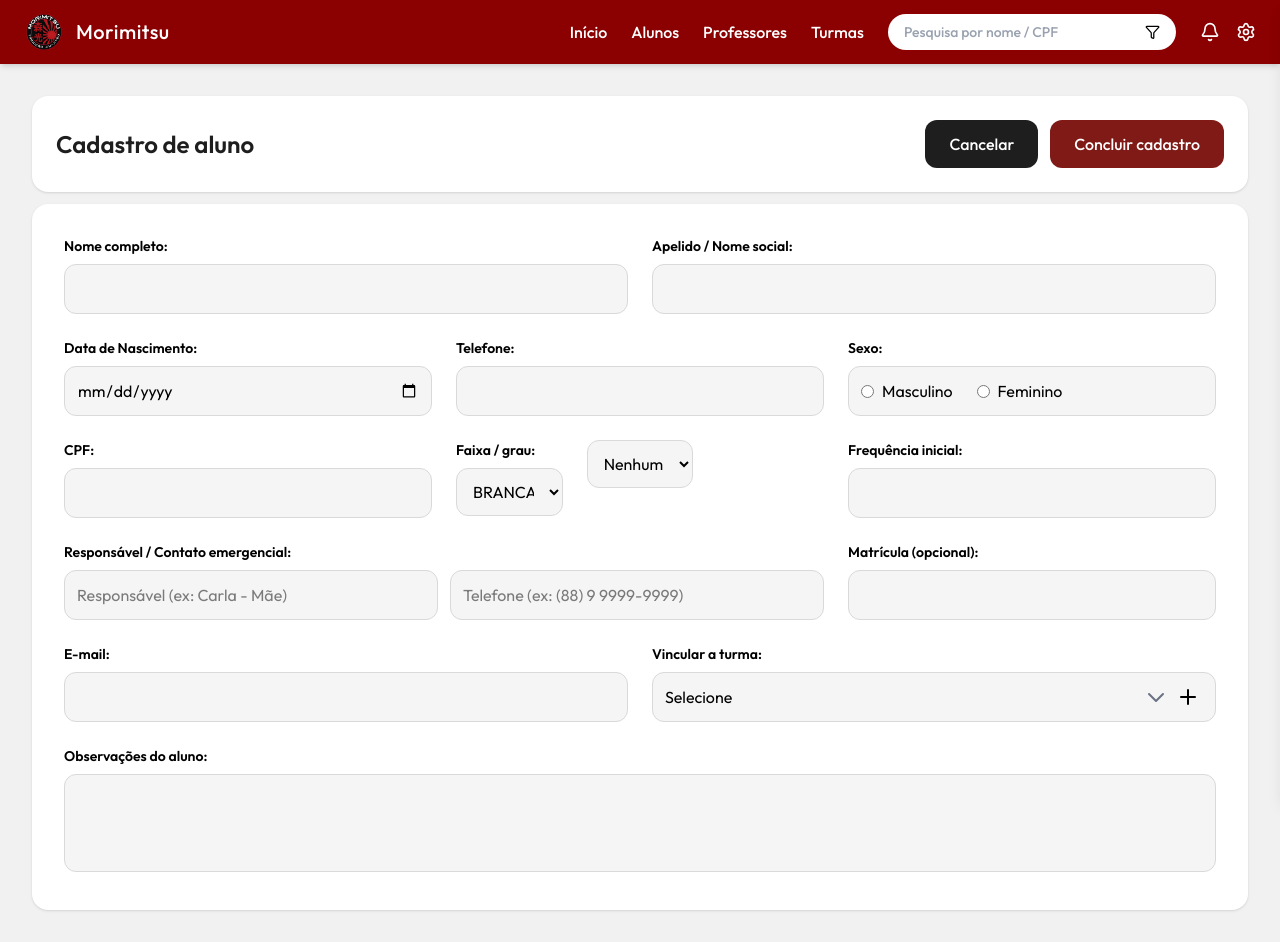
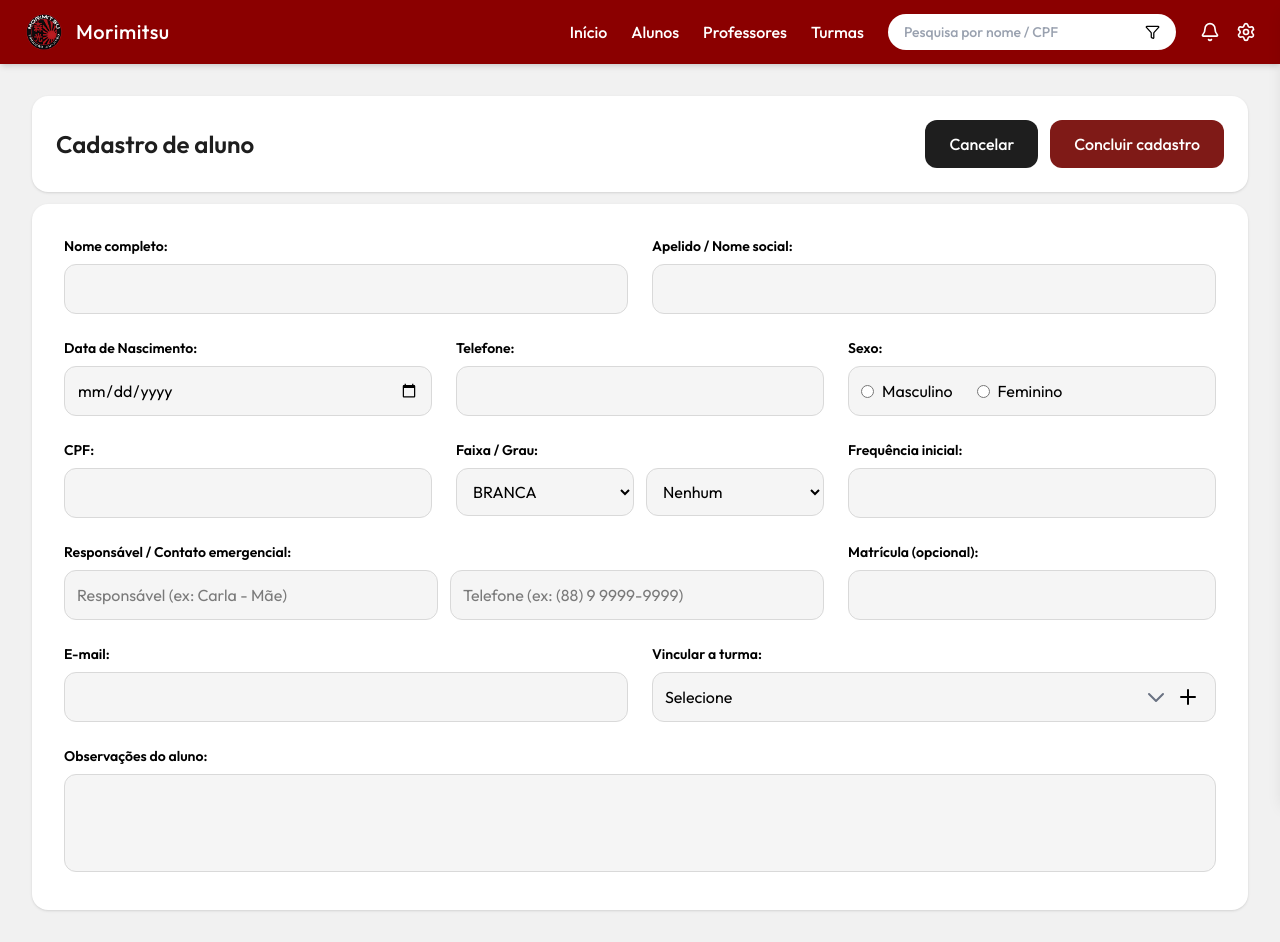
Before and after one commit to srtaayanamy/Morimitsu, a React (Vite) app: page /registrar-aluno in a window 1280 px wide. Built offline with nearby package versions, Linux system fonts and the light colour scheme.

Commit message:
fix: Label do cadastrar aluno

```diff
--- a/src/pages/RegistrarAluno.tsx
+++ b/src/pages/RegistrarAluno.tsx
@@ -6,7 +6,11 @@ import { type Turma } from "../types/Turma";
 import { type Aluno } from "../types/Aluno";
 import { cadastrarAluno } from "../utils/CadastrarAluno";
 import { FiltrarTurmaPorIdade } from "../hooks/ListaTurmas";
-import { faixasEGrausMaior16, faixasEGrausMenor16, Ranking } from "../types/Rank";
+import {
+  faixasEGrausMaior16,
+  faixasEGrausMenor16,
+  Ranking,
+} from "../types/Rank";
 import { ErrorMessage } from "../components/ErrorMessage";
 import PageTitle from "../components/PageTitle";
 import { calcularIdade } from "../utils/CalcularIdade";
@@ -14,7 +18,6 @@ import { calcularIdade } from "../utils/CalcularIdade";
 export default function RegistrarAluno() {
   const navigate = useNavigate();
 
-  //Variáveis de estado
   const [nome, setNome] = useState<string>("");
   const [apelido, setApelido] = useState<string>("");
   const [dataNascimento, setDataNascimento] = useState<string>("");
@@ -35,7 +38,6 @@ export default function RegistrarAluno() {
   const [error, setError] = useState<string | null>(null);
   const [age, setAge] = useState<number>(0);
 
-  //UseEffet para executar função de listarTurmas seja executada retornando a lista de turmas
   useEffect(() => {
     const fetchTurmas = async () => {
       if (!age) return;
@@ -57,16 +59,13 @@ export default function RegistrarAluno() {
     setAge(idade);
   }, [dataNascimento]);
 
-  //Função para adicionar turma selecionada na lista de turmas
   function adicionarTurmaSelecionada() {
     if (turmaSelecionada === "") return;
 
     setTurmas(turmas.filter((t) => t.id !== turmaSelecionada));
 
-    // Evita duplicatas
     if (turmasVinculadas.some((t) => t === turmaSelecionada)) return;
 
-    // Adiciona à lista
     setTurmasVinculadas((prev) => [...prev, turmaSelecionada]);
     setTurmaSelecionada("");
   }
@@ -100,7 +99,6 @@ export default function RegistrarAluno() {
     }
   }
 
-  // Classes reutilizáveis
   const inputBase =
     "w-full bg-[#F5F5F5] border border-[#D9D9D9] rounded-xl p-3 focus:ring-2 focus:ring-[#8B0000] outline-none";
   const labelBase = "block text-sm font-semibold mb-2";
@@ -110,7 +108,6 @@ export default function RegistrarAluno() {
       <Header />
 
       <main className="flex-1 p-4 md:p-8 flex flex-col space-y-3">
-        {/* Cabeçalho */}
         <PageTitle title="Cadastro de aluno">
           <div className="flex justify-end gap-3">
             <button
@@ -130,12 +127,10 @@ export default function RegistrarAluno() {
           </div>
         </PageTitle>
 
-        {/* Mensagem de erro */}
         {error && <ErrorMessage message={error} />}
 
-        {/* Formulário principal */}
         <div className="bg-white rounded-2xl p-5 md:p-8 space-y-6 shadow-sm flex-1">
-          {/* Linha 1 - Nome e apelido */}
+          {/* Nome / Apelido */}
           <div className="grid grid-cols-1 md:grid-cols-2 gap-4 md:gap-6">
             <div>
               <label className={labelBase}>Nome completo:</label>
@@ -156,7 +151,7 @@ export default function RegistrarAluno() {
             </div>
           </div>
 
-          {/* Linha 2 - Data, telefone e sexo */}
+          {/* Data / Telefone / Sexo */}
           <div className="grid grid-cols-1 md:grid-cols-3 gap-4 md:gap-6">
             <div>
               <label className={labelBase}>Data de Nascimento:</label>
@@ -196,7 +191,7 @@ export default function RegistrarAluno() {
             </div>
           </div>
 
-          {/* Linha 3 - CPF, faixa e frequência */}
+          {/* CPF / FAIXA + GRAU / Frequência */}
           <div className="grid grid-cols-1 md:grid-cols-3 gap-4 md:gap-6">
             <div>
               <label className={labelBase}>CPF:</label>
@@ -207,52 +202,44 @@ export default function RegistrarAluno() {
               />
             </div>
 
-            <div className="grid grid-cols-1 md:grid-cols-3 gap-4 md:gap-6">
-              {/*Faixa*/}
-              <div>
-                <label className={labelBase}>Faixa / grau:</label>
+            <div>
+              <label className={labelBase}>Faixa / Grau:</label>
+
+              <div className="flex w-full gap-3 justify-center">
+                {/* Faixa */}
                 <select
                   className={inputBase}
-                  value={`${faixa}`}
+                  value={faixa}
                   onChange={(e) => {
-                    const f = e.target.value
+                    const f = e.target.value;
                     setFaixa(f);
                   }}
                 >
                   {(age >= 16 ? faixasEGrausMaior16 : faixasEGrausMenor16).map(
                     (item, index) => (
-                      <option
-                        key={index}
-                        value={`${item.faixa}`}
-                      >
+                      <option key={index} value={item.faixa}>
                         {item.faixa}
                       </option>
                     )
                   )}
                 </select>
-              </div>
 
-              <div>
+                {/* Grau */}
                 <select
                   className={inputBase}
-                  value={grau > 0 ? grau : 'Nenhum'}
+                  value={grau > 0 ? grau : "Nenhum"}
                   onChange={(e) => {
-                    const g = e.target.value
+                    const g = e.target.value;
                     setGrau(Number(g));
                   }}
                 >
-                  {(Ranking[faixa]).map((g) => (
-                      <option
-                        key={g}
-                        value={g > 0 ? g : 'Nenhum'}
-                      >
-                        {g > 0 ? g: 'Nenhum'}
-                      </option>
-                    )
-                  )}
+                  {Ranking[faixa].map((g) => (
+                    <option key={g} value={g > 0 ? g : "Nenhum"}>
+                      {g > 0 ? g : "Nenhum"}
+                    </option>
+                  ))}
                 </select>
               </div>
-
             </div>
 
             <div>
@@ -265,7 +252,7 @@ export default function RegistrarAluno() {
             </div>
           </div>
 
-          {/* Linha 4 - Responsável e matrícula */}
+          {/* RESPONSÁVEL / MATRÍCULA */}
           <div className="grid grid-cols-1 md:grid-cols-3 gap-4 md:gap-6">
             <div className="md:col-span-2">
               <label className={labelBase}>
@@ -297,7 +284,7 @@ export default function RegistrarAluno() {
             </div>
           </div>
 
-          {/* Linha 5 - E-mail e turma */}
+          {/* EMAIL / TURMA */}
           <div className="grid grid-cols-1 md:grid-cols-2 gap-4 md:gap-6">
             <div>
               <label className={labelBase}>E-mail:</label>
@@ -327,7 +314,6 @@ export default function RegistrarAluno() {
                   ))}
                 </select>
 
-                {/* Ícone de expandir */}
                 <svg
                   className="absolute right-12 top-1/2 -translate-y-1/2 w-6 h-6 text-gray-500 pointer-events-none"
                   fill="none"
@@ -342,7 +328,6 @@ export default function RegistrarAluno() {
                   />
                 </svg>
 
-                {/* Ícone de adicionar */}
                 <Plus
                   className="absolute right-4 top-1/2 -translate-y-1/2 w-6 h-6 text-black cursor-pointer"
                   onClick={adicionarTurmaSelecionada}
@@ -351,7 +336,7 @@ export default function RegistrarAluno() {
             </div>
           </div>
 
-          {/* Observações */}
+          {/* OBSERVAÇÃO */}
           <div>
             <label className={labelBase}>Observações do aluno:</label>
             <textarea
```
